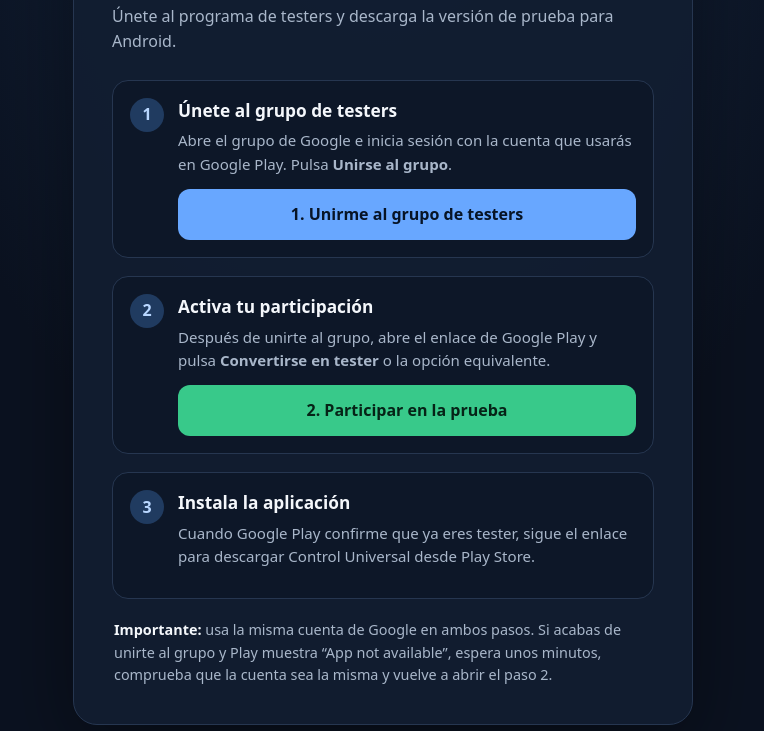
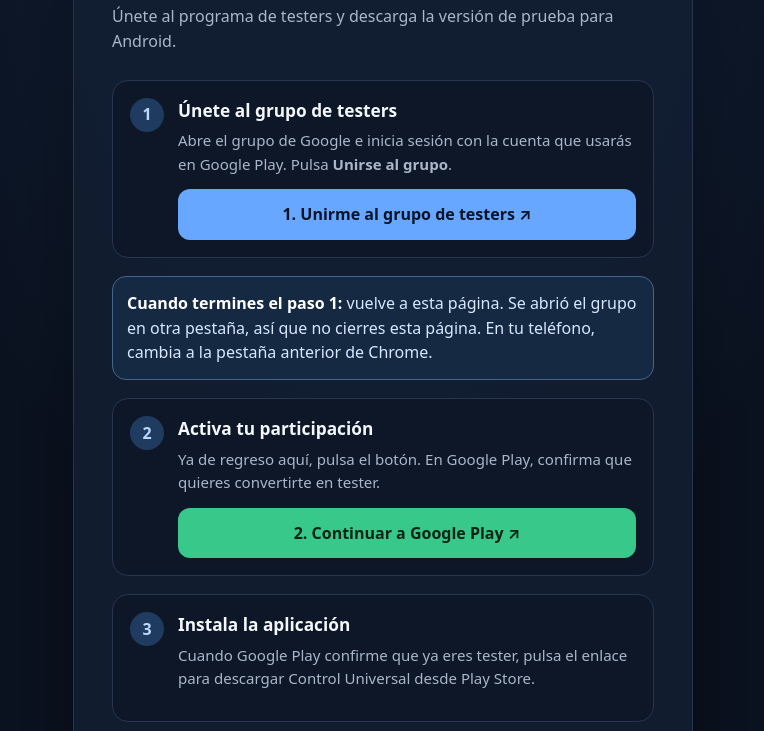
Before and after one commit to ALZA-Studio/Privacy-Policy, a plain HTML site: page testers/index.html in a window 1280 px wide. Shown: the part 221-952 px from the top of the page, without its empty margins (257-1021 px from the left). Drawn offline with Linux system fonts and the light colour scheme.

Commit message:
Clarify return to tester signup page after joining group

```diff
--- a/testers/index.html
+++ b/testers/index.html
@@ -1,47 +1,36 @@
 <!doctype html>
 <html lang="es">
 <head>
-  <meta charset="utf-8">
-  <meta name="viewport" content="width=device-width, initial-scale=1">
-  <meta name="theme-color" content="#101827">
+<meta charset="utf-8"><meta name="viewport" content="width=device-width, initial-scale=1"><meta name="theme-color" content="#101827">
 <title>Prueba de Control Universal | ALZA Studio</title>
 <style>
-    :root{color-scheme:dark;--bg:#0b1220;--panel:#121d30;--line:#263650;--text:#f4f7fb;--muted:#a9b7ca;--accent:#68a7ff;--green:#38c98a}
+:root{color-scheme:dark;--panel:#121d30;--line:#263650;--text:#f4f7fb;--muted:#a9b7ca;--accent:#68a7ff;--green:#38c98a}
 *{box-sizing:border-box}body{margin:0;min-height:100vh;background:radial-gradient(ellipse at top,#172b49 0,#0b1220 55%);font:16px/1.55 system-ui,-apple-system,Segoe UI,Roboto,sans-serif;color:var(--text);display:grid;place-items:center;padding:24px}
 main{width:min(100%,620px)}.brand{font-weight:800;letter-spacing:.14em;color:#9cc6ff;font-size:.82rem}.card{margin-top:14px;padding:clamp(22px,5vw,38px);background:rgba(18,29,48,.94);border:1px solid var(--line);border-radius:24px;box-shadow:0 24px 80px #0006}
 h1{font-size:clamp(2rem,6vw,3rem);line-height:1.08;margin:12px 0}.sub{color:var(--muted);margin:0 0 26px}.step{display:flex;gap:14px;margin:18px 0;padding:17px;border:1px solid var(--line);border-radius:16px;background:#0d1728}.num{flex:0 0 34px;height:34px;border-radius:50%;display:grid;place-items:center;background:#203b60;color:#b9d7ff;font-weight:800}.step h2{font-size:1.08rem;margin:0 0 5px}.step p{color:var(--muted);font-size:.94rem;margin:0 0 13px}
-    a.btn{display:flex;justify-content:center;align-items:center;text-align:center;text-decoration:none;font-weight:750;padding:13px 18px;border-radius:12px;background:var(--accent);color:#071426;min-height:48px}a.btn.green{background:var(--green);color:#062317}.note{font-size:.9rem;color:var(--muted);margin:20px 2px 0}.note strong{color:var(--text)}footer{color:#8091a9;text-align:center;font-size:.82rem;margin-top:18px}
+a.btn{display:flex;justify-content:center;align-items:center;text-align:center;text-decoration:none;font-weight:750;padding:13px 18px;border-radius:12px;background:var(--accent);color:#071426;min-height:48px}a.btn.green{background:var(--green);color:#062317}.note{font-size:.9rem;color:var(--muted);margin:20px 2px 0}.note strong{color:var(--text)}.return{border:1px solid #45658c;background:#152943;border-radius:14px;padding:14px;margin:18px 0;color:#d7e8ff}.return strong{color:white}footer{color:#8091a9;text-align:center;font-size:.82rem;margin-top:18px}
 </style>
 </head>
-<body>
-<main>
+<body><main>
 <div class="brand">ALZA STUDIO</div>
 <section class="card">
 <h1>Prueba Control Universal</h1>
 <p class="sub">Únete al programa de testers y descarga la versión de prueba para Android.</p>
-    <div class="step">
-      <div class="num">1</div><div>
+<div class="step"><div class="num">1</div><div>
 <h2>Únete al grupo de testers</h2>
 <p>Abre el grupo de Google e inicia sesión con la cuenta que usarás en Google Play. Pulsa <strong>Unirse al grupo</strong>.</p>
-        <a class="btn" href="https://groups.google.com/g/alza-studio--testers-control-universal" target="_blank" rel="noopener">1. Unirme al grupo de testers</a>
-      </div>
-    </div>
-    <div class="step">
-      <div class="num">2</div><div>
+<a class="btn" href="https://groups.google.com/g/alza-studio--testers-control-universal" target="_blank" rel="noopener">1. Unirme al grupo de testers ↗</a>
+</div></div>
+<div class="return"><strong>Cuando termines el paso 1:</strong> vuelve a esta página. Se abrió el grupo en otra pestaña, así que no cierres esta página. En tu teléfono, cambia a la pestaña anterior de Chrome.</div>
+<div class="step"><div class="num">2</div><div>
 <h2>Activa tu participación</h2>
-        <p>Después de unirte al grupo, abre el enlace de Google Play y pulsa <strong>Convertirse en tester</strong> o la opción equivalente.</p>
-        <a class="btn green" href="https://play.google.com/apps/testing/com.alzastudio.controluniversal" target="_blank" rel="noopener">2. Participar en la prueba</a>
-      </div>
-    </div>
-    <div class="step">
-      <div class="num">3</div><div>
+<p>Ya de regreso aquí, pulsa el botón. En Google Play, confirma que quieres convertirte en tester.</p>
+<a class="btn green" href="https://play.google.com/apps/testing/com.alzastudio.controluniversal" target="_blank" rel="noopener">2. Continuar a Google Play ↗</a>
+</div></div>
+<div class="step"><div class="num">3</div><div>
 <h2>Instala la aplicación</h2>
-        <p>Cuando Google Play confirme que ya eres tester, sigue el enlace para descargar Control Universal desde Play Store.</p>
-      </div>
-    </div>
-    <p class="note"><strong>Importante:</strong> usa la misma cuenta de Google en ambos pasos. Si acabas de unirte al grupo y Play muestra “App not available”, espera unos minutos, comprueba que la cuenta sea la misma y vuelve a abrir el paso 2.</p>
-  </section>
-  <footer>Control Universal · ALZA Studio</footer>
-</main>
-</body>
-</html>
+<p>Cuando Google Play confirme que ya eres tester, pulsa el enlace para descargar Control Universal desde Play Store.</p>
+</div></div>
+<p class="note"><strong>Importante:</strong> utiliza la misma cuenta de Google en el grupo y en Play Store. Google requiere que confirmes ambos pasos. La página no puede detectar automáticamente cuándo Google Groups termina la inscripción ni obligar al navegador a regresar; por eso el grupo se abre en una pestaña nueva y esta página queda disponible para continuar.</p>
+</section><footer>Control Universal · ALZA Studio</footer>
+</main></body></html>
```
Lines whose indentation alone changed are shown as unchanged.
